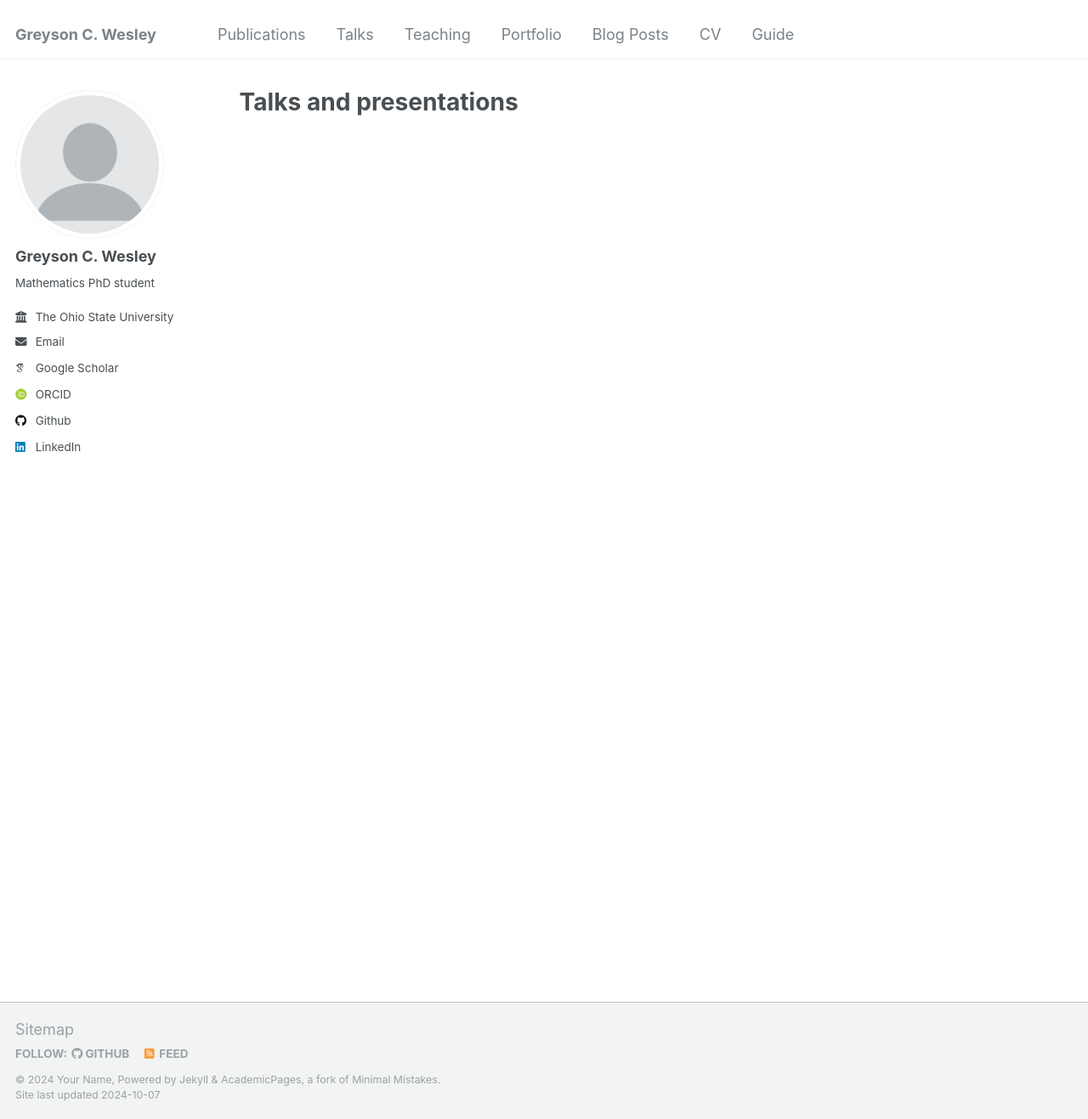
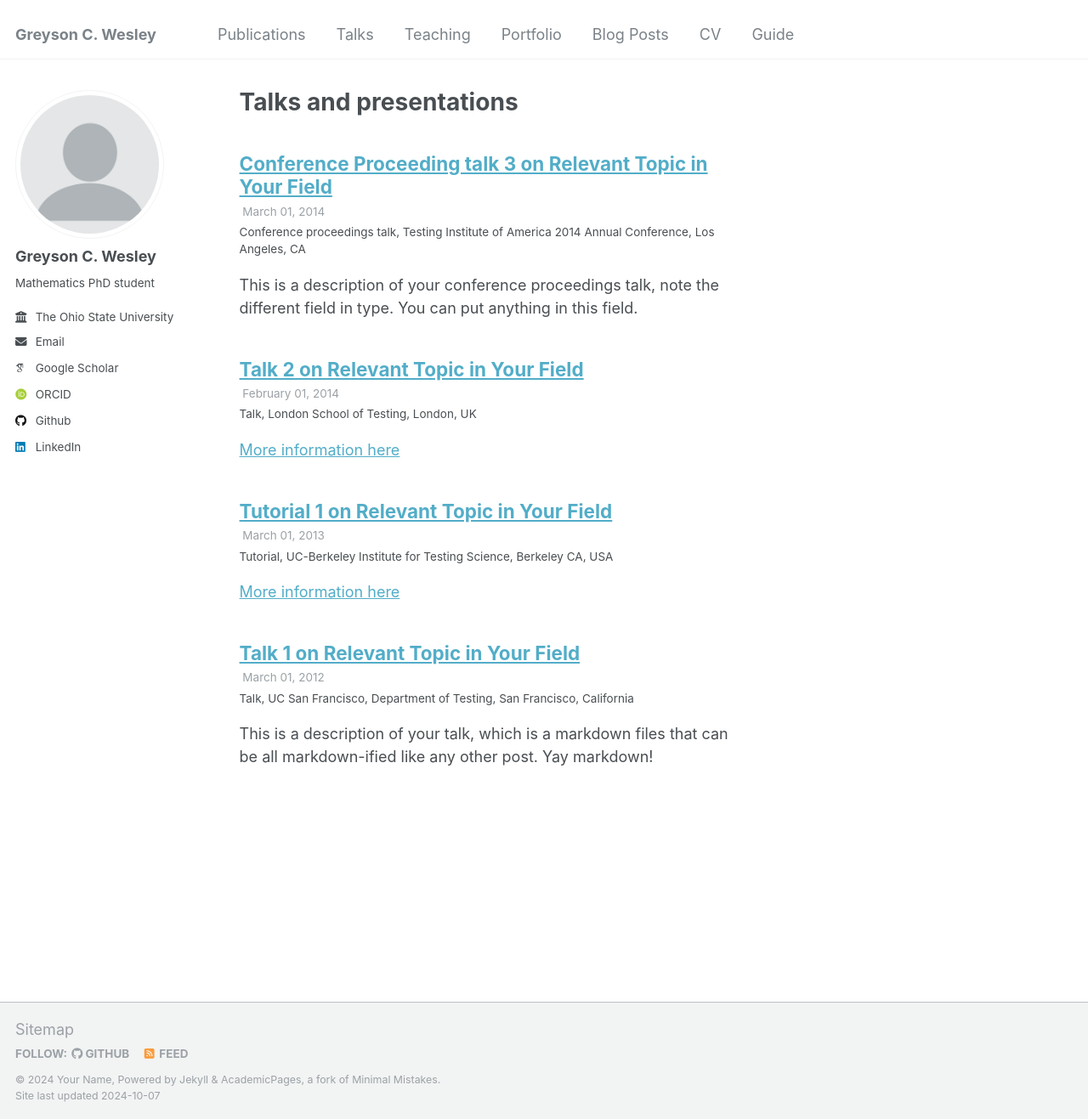
Before and after one commit to gwesley96/gwesley96.github.io, a Jekyll site: the page built from _pages/talks.html, in a window 1280 px wide and 1317 px high. Shown: the whole window at 85% size. Built offline with Jekyll 4.4.1, drawn with Linux system fonts in a browser that asks for light colours; some web fonts are replaced; part of the change alters nothing that is shown.

```diff
--- a/_config.yml
+++ b/_config.yml
@@ -79,8 +79,8 @@ publication_category:
     title: 'Journal Articles'
   preprints:
     title: 'Preprints'
-  # books:
-  #   title: 'Books'
+  books:
+    title: 'Books'
 
 # Site Settings
 teaser                   :  # filename of teaser fallback teaser image placed in /images/, .e.g. "500x300.png"
@@ -211,18 +211,18 @@ kramdown:
 
 # These settings control the types of collections used by the template
 collections:
-  # teaching:
-  #   output: true
-  #   permalink: /:collection/:path/
+  teaching:
+    output: true
+    permalink: /:collection/:path/
   publications:
     output: true
     permalink: /:collection/:path/
-  # portfolio:
-  #   output: true
-  #   permalink: /:collection/:path/
-  # talks:
-  #   output: true
-  #   permalink: /:collection/:path/
+  portfolio:
+    output: true
+    permalink: /:collection/:path/
+  talks:
+    output: true
+    permalink: /:collection/:path/
 
 
 # These settings control how pages and collections are included in the site
```
